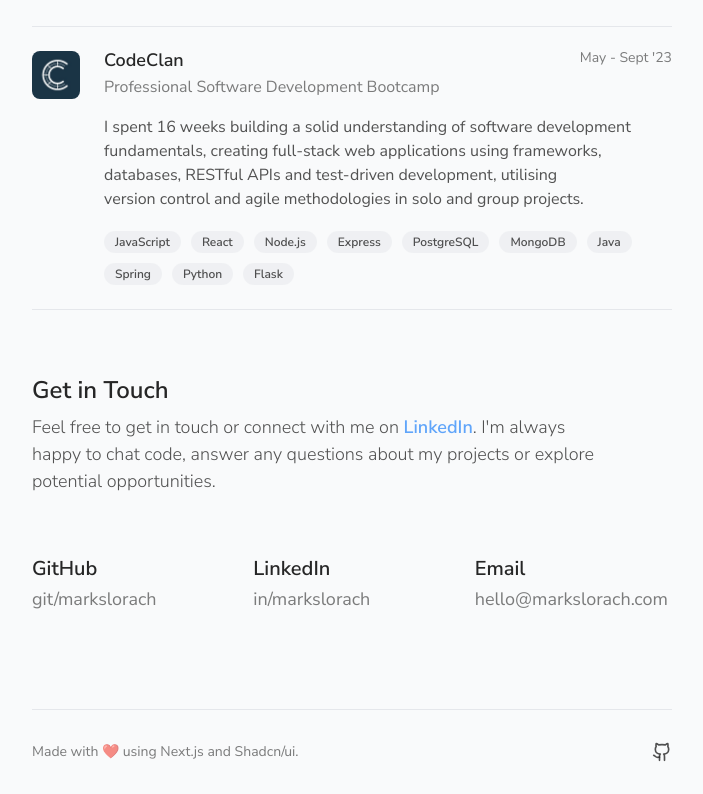
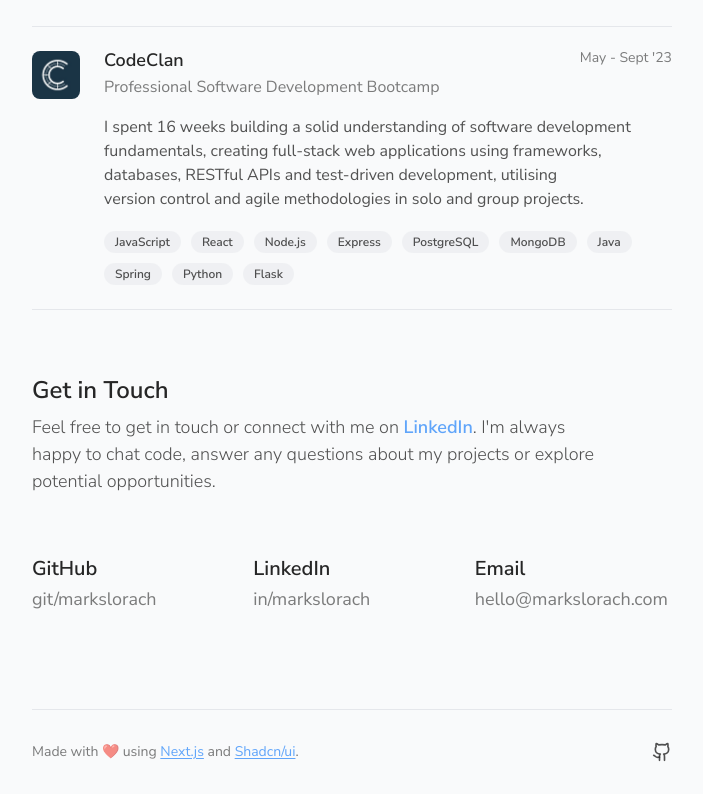
Before and after one commit to markslorach/markslorach.com, a Next.js app: page / in a window 1280 px wide. Shown: the part 1396-2190 px from the top of the page, without its empty margins (288-991 px from the left). Built offline with nearby package versions, Linux system fonts and the light colour scheme.

Commit message:
updated footer links

```diff
--- a/app/components/shared/Footer.tsx
+++ b/app/components/shared/Footer.tsx
@@ -6,7 +6,26 @@ const Footer = () => {
     <footer className="mt-24 flex items-center justify-between gap-4 border-t py-8">
       <span className="text-sm text-neutral-800/60">
         Made with{" "}
-        <span role="img" aria-label="heart">❤️</span> using Next.js and Shadcn/ui.
+        <span role="img" aria-label="heart">
+          ❤️
+        </span>{" "}
+        using{" "}
+        <Link
+          href="https://nextjs.org"
+          target="_blank"
+          className="text-blue-400 underline underline-offset-2"
+        >
+          Next.js
+        </Link>{" "}
+        and{" "}
+        <Link
+          href="https://ui.shadcn.com/"
+          target="_blank"
+          className="text-blue-400 underline underline-offset-2"
+        >
+          Shadcn/ui
+        </Link>
+        .
       </span>
       <Link
         href="https://github.com/markslorach/markslorach.com.git"
```
